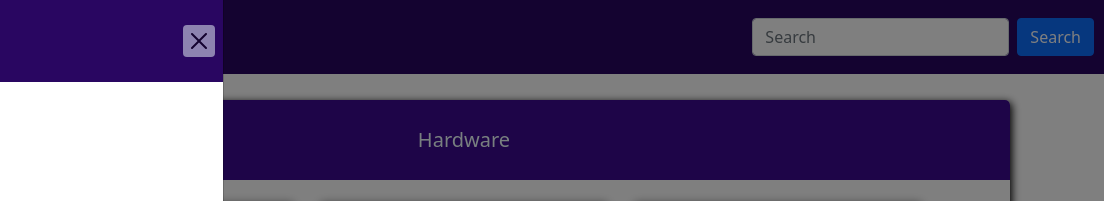
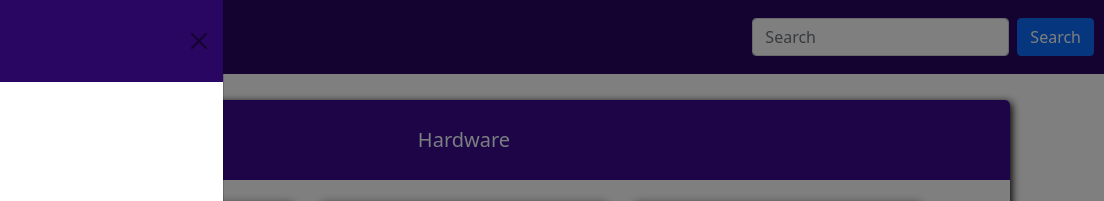
Before and after one commit to Marcus-Vinicios/Tech-Mart, a website: page index.html in a window 1280 px wide. Both pictures are taken after a click on the button 38 px from the left and 37 px from the top of the page. Shown: the top 201 px of the page, 176-1280 px from the left. Drawn offline with nearby package versions, Linux system fonts and the light colour scheme; files that its build step writes are made by us from their sources.

Commit message:
att_Tech-Mart

```diff
--- a/index.html
+++ b/index.html
@@ -35,7 +35,7 @@
                         <img src="img/logo.png">
                         <h5 class="offcanvas-title" id="offcanvasDarkNavbarLabel">Tech-Mart</h5>
                     </div>
-                    <button type="button" class="btn-close" data-bs-dismiss="offcanvas" aria-label="Close" style="background-color: azure;"></button>
+                    <button type="button" class="btn-close" data-bs-dismiss="offcanvas" aria-label="Close"></button>
                 </div>
                 <div class="offcanvas-body">
                     <ul class="navbar-nav justify-content-end flex-grow-1 pe-3">
```
